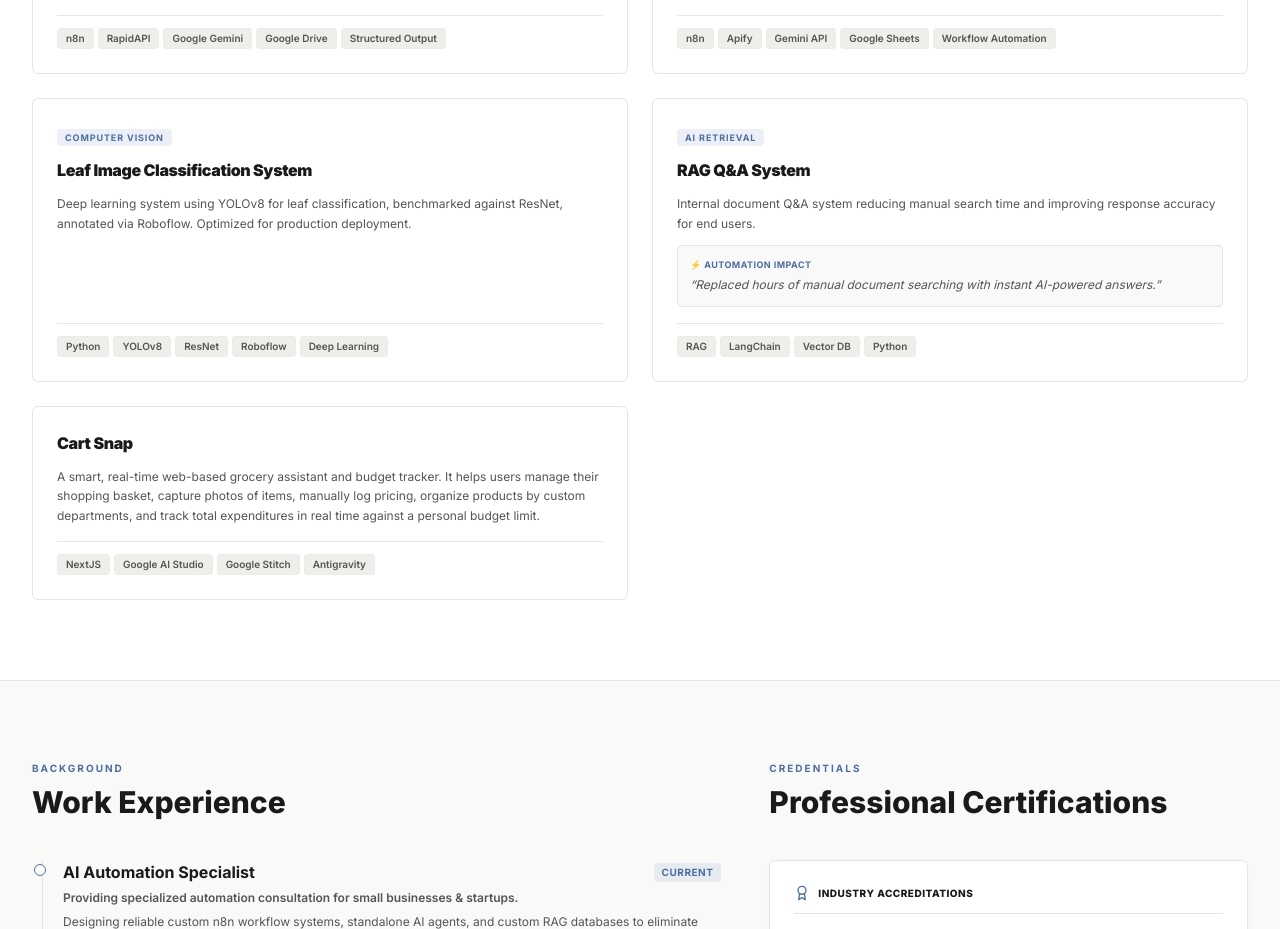
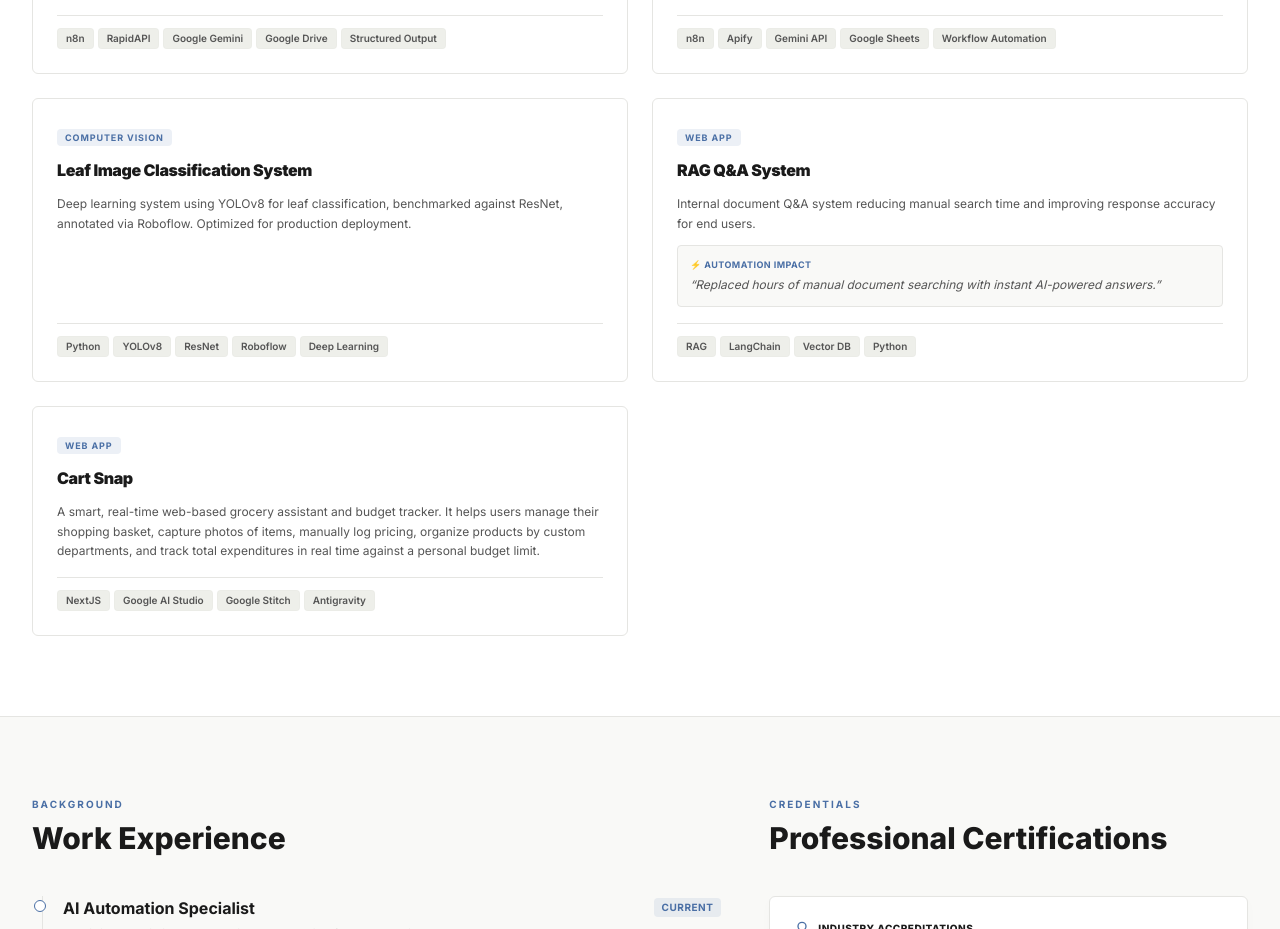
Before and after one commit to CloudStoned/Portfolio, a Next.js app: page / in a window 1280 px wide. Shown: the part 3840-4769 px from the top of the page. Built offline with nearby package versions, Linux system fonts and the light colour scheme.

Commit message:
fix: update project categories to reflect web-app classification

```diff
--- a/app/data/portfolioData.ts
+++ b/app/data/portfolioData.ts
@@ -112,7 +112,7 @@ export const projects: Project[] = [
     automationAngle:
       "Replaced hours of manual document searching with instant AI-powered answers.",
     tags: ["RAG", "LangChain", "Vector DB", "Python"],
-    category: "rag",
+    category: "web-app",
   },
   {
     id: 7,
@@ -121,7 +121,7 @@ export const projects: Project[] = [
       "A smart, real-time web-based grocery assistant and budget tracker. It helps users manage their shopping basket, capture photos of items, manually log pricing, organize products by custom departments, and track total expenditures in real time against a personal budget limit.",
     automationAngle: "",
     tags: ["NextJS", "Google AI Studio", "Google Stitch", "Antigravity"],
-    category: "",
+    category: "web-app",
   },
 ];
 
```
